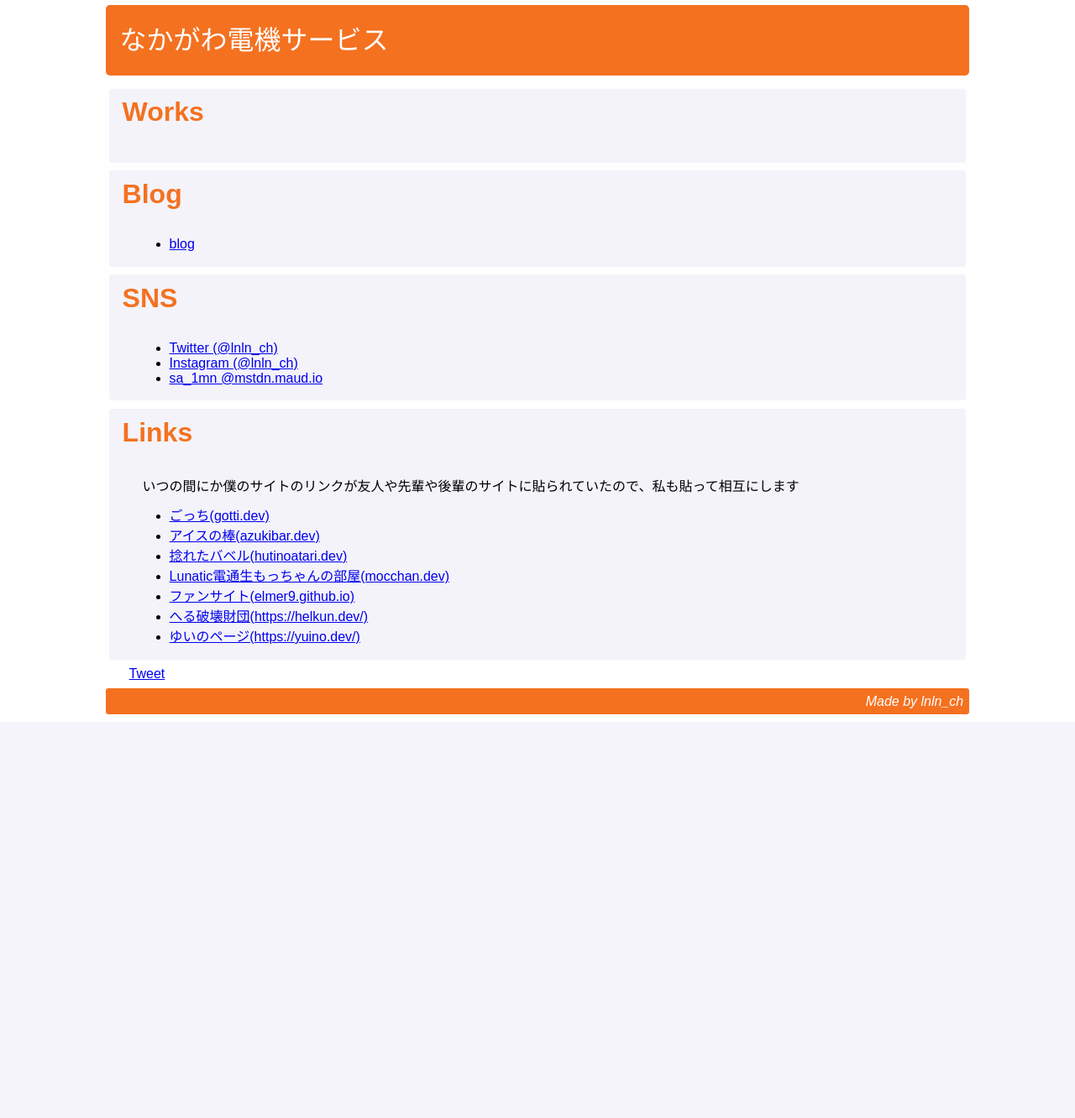
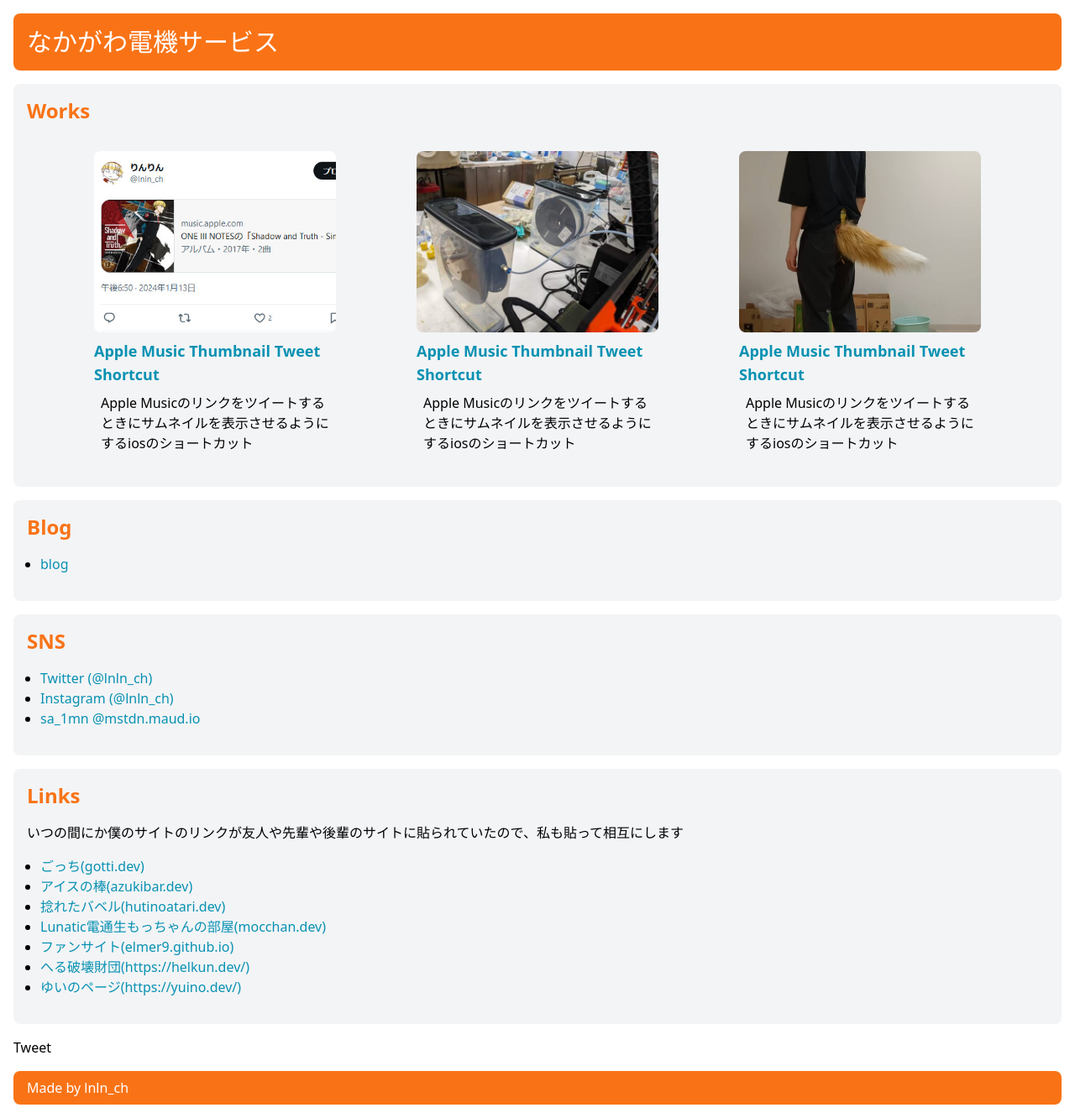
Before and after one commit to ybasviel/ybasviel.github.io, a Python web app: template templates/works-index-template.html in a window 1280 px wide. Shown: the whole page at 84% size. Before the commit the page ends 851 px from the top, so only its background shows below. Run offline with Jinja, Linux system fonts and the light colour scheme; the template is opened without the code that fills it, so the values that code supplies are empty; some libraries are stand-ins or nearby versions.

Commit message:
apply tailwndcss

```diff
--- a/templates/works-index-template.html
+++ b/templates/works-index-template.html
@@ -11,6 +11,7 @@
     <meta property="og:description" content="趣味の工作の記録">
     <meta property="og:image" content="https://lnln.dev/img/title.png">
 
+    <script src="https://cdn.tailwindcss.com"></script>
     <script>
       document.addEventListener("DOMContentLoaded", function() {
         const links = Array.from(document.querySelectorAll("a"));
@@ -24,66 +25,81 @@
     </script>
 
     <title>なかがわ電機サービス</title>
-    <link href="./css/lnln.css" rel="stylesheet">
+
   </head>
 
-<body ontouchstart=""><div class="main">
-<header>
-  <a href="/"><div>なかがわ電機サービス</div></a>
+<body ontouchstart="">
+<header class="bg-orange-500 m-4 p-4 rounded-lg">
+  <a href="/"><h1 class="text-white text-3xl">なかがわ電機サービス</h1></a>
 </header>
 
 <div class="sections">
 
-  <section>
-    <h1>Works</h1>
-    <div class="itemize">
+  <section class="bg-gray-100 m-4 p-4 rounded-lg">
+    <h2 class="text-2xl text-orange-500 font-bold mb-4">Works</h2>
+    <div class="flex flex-wrap place-content-evenly">
 
       <!--ContentLink-->
+      <div class="w-72 m-4">
+        <a href="./works/AppleMusicTwitterCard"><img src="../src/works/AppleMusicTwitterCard/small-thumbnail.jpg" alt="サムネイル" class="w-full aspect-[4/3] object-cover rounded-lg">
+          <h3 class="mt-2 text-lg font-bold text-cyan-600">Apple Music Thumbnail Tweet Shortcut</h3>
+        </a>
+        <p class="p-2"> Apple Musicのリンクをツイートするときにサムネイルを表示させるようにするiosのショートカット </p></div>
+        <div class="w-72 m-4">
+          <a href="./works/AppleMusicTwitterCard"><img src="../src/works/LowCostFilamentBox/small-thumbnail.jpg" alt="サムネイル" class="w-full aspect-[4/3] object-cover rounded-lg">
+            <h3 class="mt-2 text-lg font-bold text-cyan-600">Apple Music Thumbnail Tweet Shortcut</h3>
+          </a>
+          <p class="p-2"> Apple Musicのリンクをツイートするときにサムネイルを表示させるようにするiosのショートカット </p></div>
+          <div class="w-72 m-4">
+            <a href="./works/AppleMusicTwitterCard"><img src="../src/works/artificial-tail/thumbnail.jpg" alt="サムネイル" class="w-full aspect-[4/3] object-cover rounded-lg">
+              <h3 class="mt-2 text-lg font-bold text-cyan-600">Apple Music Thumbnail Tweet Shortcut</h3>
+            </a>
+            <p class="p-2"> Apple Musicのリンクをツイートするときにサムネイルを表示させるようにするiosのショートカット </p></div>
 
     </div>
   </section>
 
-  <section>
-    <h1>Blog</h1>
-    <ul>
-      <li><a href="./blog/">blog</a></li>
+  <section class="bg-gray-100 m-4 p-4 rounded-lg">
+    <h2 class="text-2xl text-orange-500 font-bold mb-4">Blog</h2>
+    <ul class="list-disc m-4">
+      <li><a href="./blog/" class="text-cyan-600">blog</a></li>
     </ul>
   </section>
 
-  <section>
-    <h1>SNS</h1>
+  <section class="bg-gray-100 m-4 p-4 rounded-lg">
+    <h2 class="text-2xl text-orange-500 font-bold mb-4">SNS</h2>
 
-    <ul>
-      <li><a href="https://www.twitter.com/lnln_ch" target="_blank">Twitter (@lnln_ch)</a></li>
-      <li><a href="https://www.instagram.com/lnln_ch" target="_blank">Instagram (@lnln_ch)</a></li>
-      <li><a rel="me" href="https://mstdn.maud.io/@sa_1mn" target="_blank">sa_1mn @mstdn.maud.io</a></li>
+    <ul class="list-disc m-4">
+      <li><a href="https://www.twitter.com/lnln_ch"  class="text-cyan-600">Twitter (@lnln_ch)</a></li>
+      <li><a href="https://www.instagram.com/lnln_ch"  class="text-cyan-600">Instagram (@lnln_ch)</a></li>
+      <li><a rel="me" href="https://mstdn.maud.io/@sa_1mn"  class="text-cyan-600">sa_1mn @mstdn.maud.io</a></li>
     </ul>
 
   </section>
 
-  <section>
-    <h1>Links</h1>
+  <section class="bg-gray-100 m-4 p-4 rounded-lg">
+    <h2 class="text-2xl text-orange-500 font-bold mb-4">Links</h2>
     <p>いつの間にか僕のサイトのリンクが友人や先輩や後輩のサイトに貼られていたので、私も貼って相互にします</p>
 
-    <ul>
-      <li><a href="https://gotti.dev" target="_blank">ごっち(gotti.dev)</a></li>
-      <li><a href="https://azukibar.dev" target="_blank">アイスの棒(azukibar.dev)</a></li>
-      <li><a href="https://www.hutinoatari.dev/" target="_blank">捻れたバベル(hutinoatari.dev)</a></li>
-      <li><a href="https://mocchan.dev" target="_blank">Lunatic電通生もっちゃんの部屋(mocchan.dev)</a></li>
-      <li><a href="https://elmer9.github.io/" target="_blank">ファンサイト(elmer9.github.io)</a></li>
-      <li><a href="https://helkun.dev/" target="_blank">へる破壊財団(https://helkun.dev/)</a></li>
-      <li><a href="https://yuino.dev/" target="_blank">ゆいのページ(https://yuino.dev/)</a></li>
+    <ul class="list-disc m-4">
+      <li><a href="https://gotti.dev"  class="text-cyan-600">ごっち(gotti.dev)</a></li>
+      <li><a href="https://azukibar.dev"  class="text-cyan-600">アイスの棒(azukibar.dev)</a></li>
+      <li><a href="https://www.hutinoatari.dev/"  class="text-cyan-600">捻れたバベル(hutinoatari.dev)</a></li>
+      <li><a href="https://mocchan.dev"  class="text-cyan-600">Lunatic電通生もっちゃんの部屋(mocchan.dev)</a></li>
+      <li><a href="https://elmer9.github.io/"  class="text-cyan-600">ファンサイト(elmer9.github.io)</a></li>
+      <li><a href="https://helkun.dev/"  class="text-cyan-600">へる破壊財団(https://helkun.dev/)</a></li>
+      <li><a href="https://yuino.dev/"  class="text-cyan-600">ゆいのページ(https://yuino.dev/)</a></li>
     </ul>
 
   </section>
 
 
-  <div class="share">
+  <div class="m-4">
     <a href="https://twitter.com/share?ref_src=twsrc%5Etfw" class="twitter-share-button" data-size="large" data-via="lnln_ch" data-show-count="false">Tweet</a><script async src="https://platform.twitter.com/widgets.js" charset="utf-8"></script>
   </div>
 
 </div>
 
 
-<footer><address>Made by lnln_ch</address></footer>
-</div></body></html>
+<footer class="m-4 px-4 py-2 rounded-lg bg-orange-500 text-white ">Made by lnln_ch</footer>
+</body></html>
```
